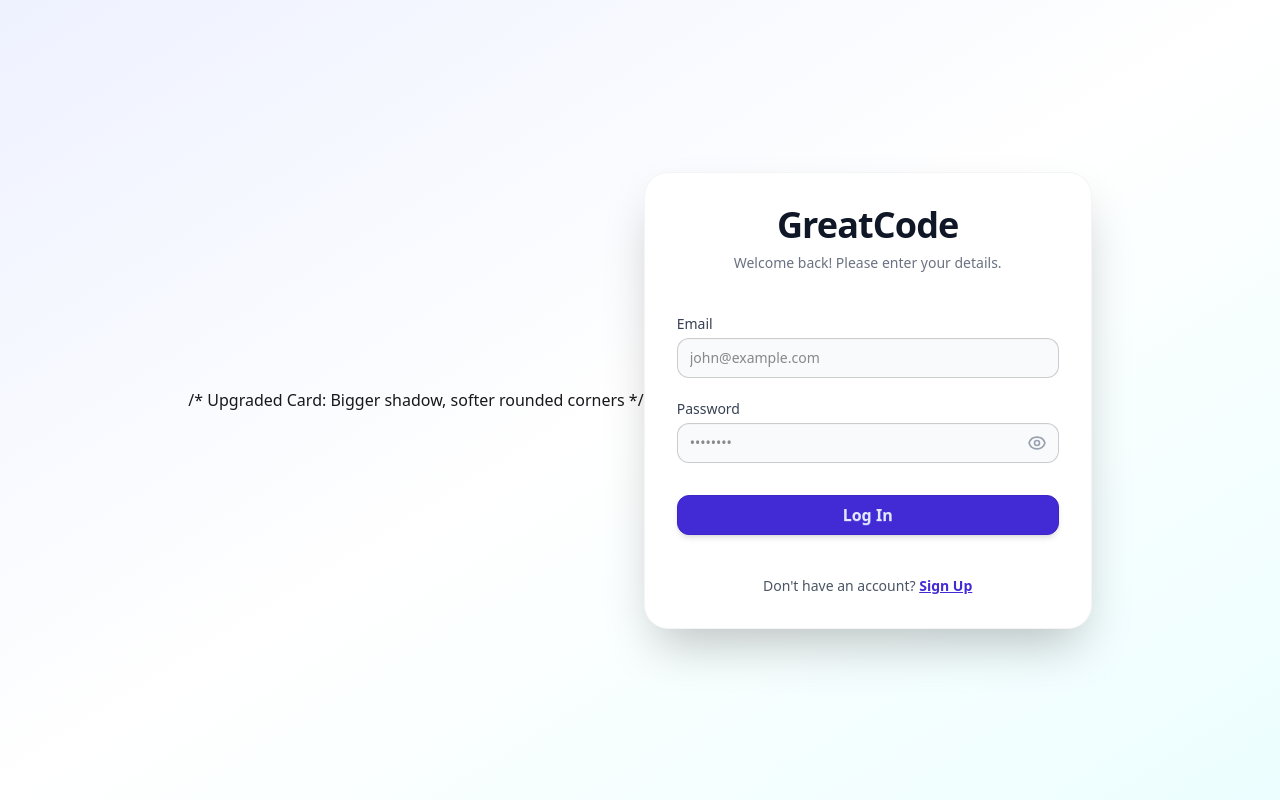
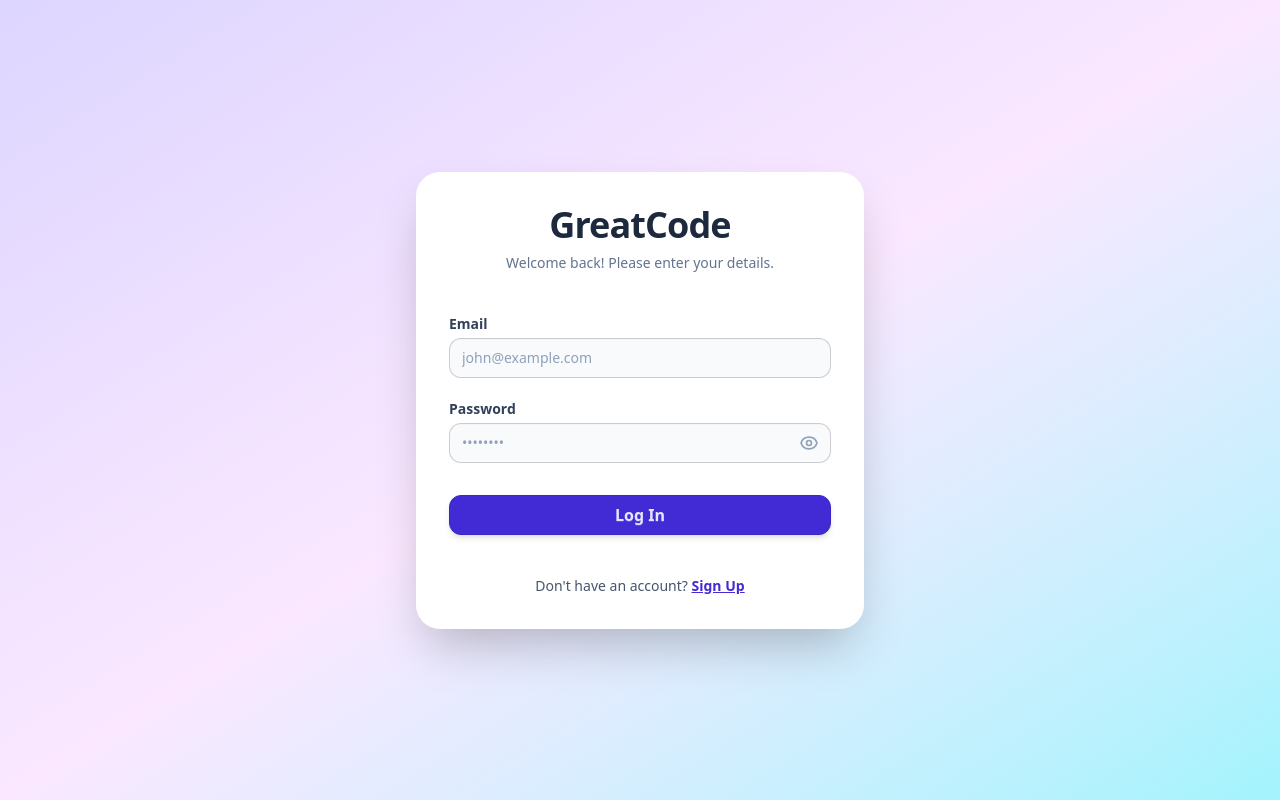
Before and after one commit to atharvthegreatgupta/GreatCode, a React (Vite) app in the folder frontend/: page /login in a window 1280 px wide. Built offline with nearby package versions, Linux system fonts and the light colour scheme; no server answers.

Commit message:
changes in the UI of the login page

```diff
--- a/frontend/src/pages/Login.jsx
+++ b/frontend/src/pages/Login.jsx
@@ -33,30 +33,25 @@ function Login() {
   };
 
   return (
-    /* Upgraded Background: Soft, modern gradient to make the card pop */
-    <div className="min-h-screen flex items-center justify-center p-4 bg-gradient-to-br from-indigo-50 via-white to-cyan-50">
+    <div className="min-h-screen flex items-center justify-center p-4 bg-gradient-to-br from-violet-200 via-fuchsia-100 to-cyan-200">
 
-      /* Upgraded Card: Bigger shadow, softer rounded corners */
-      <div className="card w-full max-w-md bg-white shadow-2xl rounded-3xl border border-gray-100">
+      <div className="card w-full max-w-md bg-white shadow-2xl rounded-3xl border border-white/50 backdrop-blur-sm">
         <div className="card-body p-8">
 
-          {/* Upgraded Header: Stronger typography and a friendly subtitle */}
           <div className="text-center mb-8">
-            <h2 className="text-4xl font-extrabold text-gray-900 tracking-tight mb-2">GreatCode</h2>
-            <p className="text-sm text-gray-500">Welcome back! Please enter your details.</p>
+            <h2 className="text-4xl font-extrabold text-slate-800 tracking-tight mb-2">GreatCode</h2>
+            <p className="text-sm text-slate-500">Welcome back! Please enter your details.</p>
           </div>
 
           <form onSubmit={handleSubmit(onSubmit)} className="space-y-5">
-            {/* Email Field */}
             <div className="form-control">
               <label className="label pb-1">
-                <span className="label-text font-medium text-gray-700">Email</span>
+                <span className="label-text font-semibold text-slate-700">Email</span>
               </label>
               <input
                 type="email"
                 placeholder="john@example.com"
-                /* Upgraded Inputs: Softer corners, smooth transition, and a focus ring */
-                className={`input input-bordered w-full rounded-xl bg-gray-50 focus:bg-white transition-colors duration-200 ${errors.emailId ? 'input-error focus:ring-error' : 'focus:ring-2 focus:ring-primary/20 focus:border-primary'}`}
+                className={`input input-bordered w-full rounded-xl bg-slate-50 text-slate-800 placeholder-slate-400 focus:bg-white transition-colors duration-200 ${errors.emailId ? 'input-error focus:ring-error' : 'focus:ring-2 focus:ring-primary/20 focus:border-primary'}`}
                 {...register('emailId')}
               />
               {errors.emailId && (
@@ -67,21 +62,20 @@ function Login() {
               )}
             </div>
 
-            {/* Password Field */}
             <div className="form-control">
               <label className="label pb-1">
-                <span className="label-text font-medium text-gray-700">Password</span>
+                <span className="label-text font-semibold text-slate-700">Password</span>
               </label>
               <div className="relative">
                 <input
                   type={showPassword ? "text" : "password"}
                   placeholder="••••••••"
-                  className={`input input-bordered w-full pr-10 rounded-xl bg-gray-50 focus:bg-white transition-colors duration-200 ${errors.password ? 'input-error focus:ring-error' : 'focus:ring-2 focus:ring-primary/20 focus:border-primary'}`}
+                  className={`input input-bordered w-full pr-10 rounded-xl bg-slate-50 text-slate-800 placeholder-slate-400 focus:bg-white transition-colors duration-200 ${errors.password ? 'input-error focus:ring-error' : 'focus:ring-2 focus:ring-primary/20 focus:border-primary'}`}
                   {...register('password')}
                 />
                 <button
                   type="button"
-                  className="absolute top-1/2 right-3 transform -translate-y-1/2 text-gray-400 hover:text-gray-600 transition-colors"
+                  className="absolute top-1/2 right-3 transform -translate-y-1/2 text-slate-400 hover:text-slate-600 transition-colors"
                   onClick={() => setShowPassword(!showPassword)}
                   aria-label={showPassword ? "Hide password" : "Show password"}
                 >
@@ -105,11 +99,10 @@ function Login() {
               )}
             </div>
 
-            {/* Upgraded Button: Thicker, softly rounded, with a nice hover shadow */}
             <div className="form-control mt-8">
               <button
                 type="submit"
-                className={`btn btn-primary w-full rounded-xl text-base font-semibold shadow-md hover:shadow-lg transition-all duration-200 ${loading ? 'loading btn-disabled' : ''}`}
+                className={`btn btn-primary w-full rounded-xl text-base font-bold shadow-md hover:shadow-lg hover:-translate-y-0.5 transition-all duration-200 ${loading ? 'loading btn-disabled' : ''}`}
                 disabled={loading}
               >
                 {loading ? (
@@ -122,11 +115,10 @@ function Login() {
             </div>
           </form>
 
-          {/* Upgraded Footer: Cleaner spacing and font weights */}
           <div className="text-center mt-8">
-            <span className="text-sm text-gray-600">
+            <span className="text-sm text-slate-600">
               Don't have an account?{' '}
-              <NavLink to="/signup" className="link link-primary font-semibold hover:text-primary-focus transition-colors">
+              <NavLink to="/signup" className="link link-primary font-bold hover:text-primary-focus transition-colors">
                 Sign Up
               </NavLink>
             </span>
```
